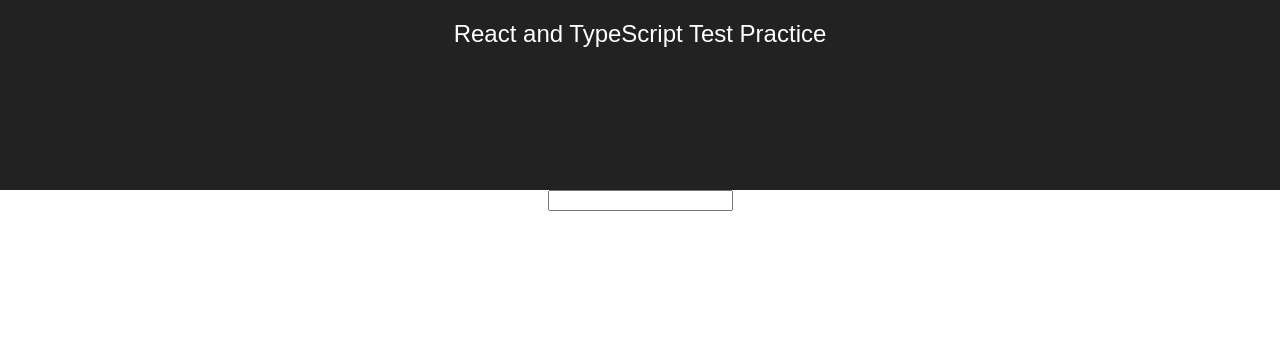
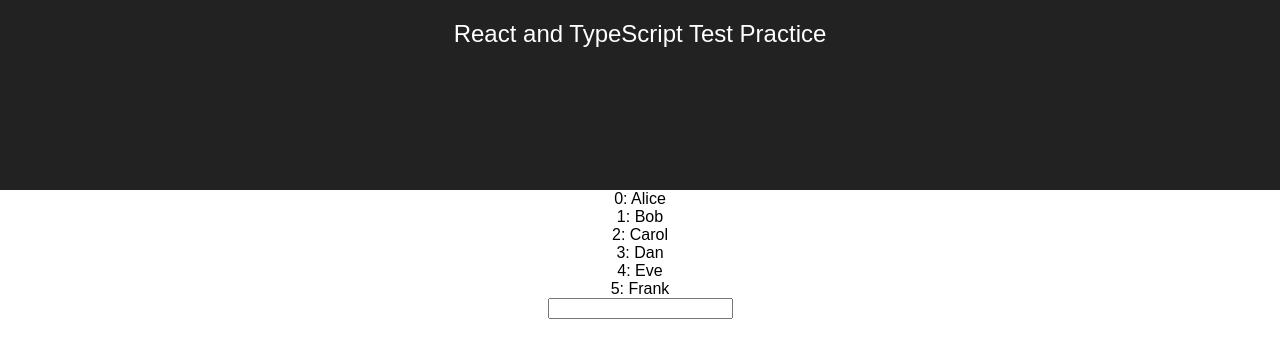
Before and after one commit to mrsekut/react-typescript-practice-project, a React (Create React App) app: page / in a window 1280 px wide. Shown: the top 358 px of the page. Built offline with nearby package versions, Linux system fonts and the light colour scheme.

Commit message:
[Add]List

```diff
--- a/src/App.tsx
+++ b/src/App.tsx
@@ -1,27 +1,18 @@
 import * as React from 'react';
 import styled from 'styled-components';
-// import RxjsComponent from './components/others/rxjs';
-// import DucksContainer from './components/others/DucksContainer';
-// import ContextComponent from './components/others/Context/Context';
-// import PracticeHooks from './components/others/PracticeHooks';
-// import GridLayout from './components/others/GridLayout';
 import PostForm from './components/others/ReduxForm';
+import List from './components/atoms/List';
 
 const App = () => (
   <Wrapper>
     <Header>
       <Title>React and TypeScript Test Practice</Title>
     </Header>
-    {/* <RxjsComponent /> */}
-    {/* <DucksContainer /> */}
-    {/* <GridLayout /> */}
-    {/* <PracticeHooks
-      text="Focused, hard work is the real key
-      to success. Keep your eyes on the goal,
-      and just keep taking the next step
-      towards completing it.`"
-      maxLength={5}
-    /> */}
+    <List
+      data={['Alice', 'Bob', 'Carol', 'Dan', 'Eve', 'Frank']}
+      renderRow={(r: string, i: number) => <div>{`${i}: ${r}`}</div>}
+      empty={<div>みつかりませんでした</div>}
+    />
     <PostForm />
   </Wrapper>
 );
--- /dev/null
+++ b/src/components/atoms/List/index.tsx
@@ -0,0 +1,18 @@
+import * as React from 'react';
+
+interface ListProps {
+  renderRow: (row: any, index: number) => void;
+  data: any[];
+  empty: React.ReactChild;
+}
+
+const List: React.FC<ListProps> = ({ renderRow, data, empty }) => (
+  <>
+    {!!data ? (
+      data.map((row, index) => renderRow(row, index))
+    ) : (
+      <div>{empty}</div>
+    )}
+  </>
+);
+export default List;
```
